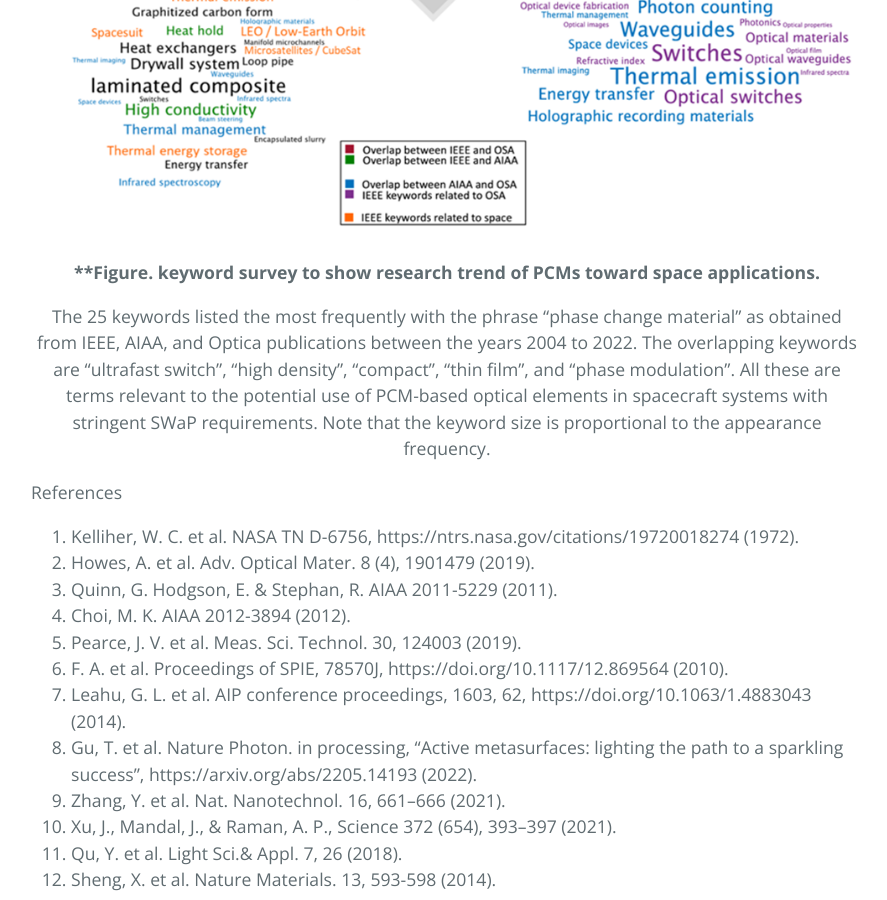
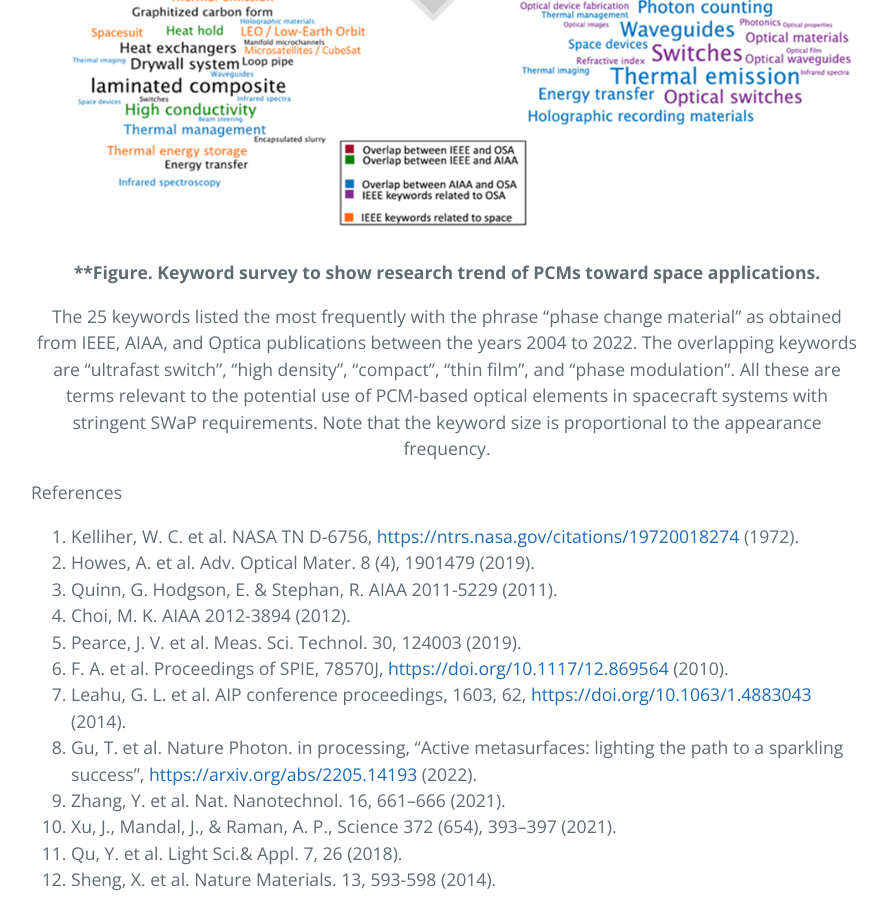
Before and after one commit to Spaceborne-PCMs/Spaceborne-PCMs.github.io, a Jekyll site: the page built from researchtrends.md, in a window 1280 px wide and 900 px high, scrolled down 2634 px. Shown: the whole window, without its empty margins (193-1080 px from the left). Built offline with Jekyll 4.4.1, drawn with Linux system fonts in a browser that asks for light colours; part of the change alters nothing that is shown.

```diff
--- a/researchtrends.md
+++ b/researchtrends.md
@@ -22,19 +22,19 @@ PCMs’ non-volatile, reconfigurable, and fast-switching characteristics are an
 
 ![InSitu](figures/keywordsearch.png)
 
-**<center>**Figure. keyword survey to show research trend of PCMs toward space applications.</center>**
+**<center>**Figure. Keyword survey to show research trend of PCMs toward space applications.</center>**
 
 <center>The 25 keywords listed the most frequently with the phrase “phase change material” as obtained from IEEE, AIAA, and Optica publications between the years 2004 to 2022. The overlapping keywords are “ultrafast switch”, “high density”, “compact”, “thin film”, and “phase modulation”. All these are terms relevant to the potential use of PCM-based optical elements in spacecraft systems with stringent SWaP requirements. Note that the keyword size is proportional to the appearance frequency.</center>
 
 References
-1.	Kelliher, W. C. et al. NASA TN D-6756, https://ntrs.nasa.gov/citations/19720018274 (1972).
+1.	Kelliher, W. C. et al. NASA TN D-6756, [https://ntrs.nasa.gov/citations/19720018274](https://ntrs.nasa.gov/citations/19720018274) (1972).
 2.	Howes, A. et al. Adv. Optical Mater. 8 (4), 1901479 (2019).
 3.	Quinn, G. Hodgson, E. & Stephan, R. AIAA 2011-5229 (2011).
 4.	Choi, M. K. AIAA 2012-3894 (2012).
 5.	Pearce, J. V. et al. Meas. Sci. Technol. 30, 124003 (2019).
-6.	F. A. et al. Proceedings of SPIE, 78570J, https://doi.org/10.1117/12.869564 (2010).
-7.	Leahu, G. L. et al. AIP conference proceedings, 1603, 62, https://doi.org/10.1063/1.4883043 (2014).
-8.	Gu, T. et al. Nature Photon. in processing, “Active metasurfaces: lighting the path to a sparkling success”, https://arxiv.org/abs/2205.14193 (2022).
+6.	F. A. et al. Proceedings of SPIE, 78570J, [https://doi.org/10.1117/12.869564](https://doi.org/10.1117/12.869564) (2010).
+7.	Leahu, G. L. et al. AIP conference proceedings, 1603, 62, [https://doi.org/10.1063/1.4883043](https://doi.org/10.1063/1.4883043) (2014).
+8.	Gu, T. et al. Nature Photon. in processing, “Active metasurfaces: lighting the path to a sparkling success”, [https://arxiv.org/abs/2205.14193](https://arxiv.org/abs/2205.14193) (2022).
 9.	Zhang, Y. et al. Nat. Nanotechnol. 16, 661–666 (2021).
 10.	Xu, J., Mandal, J., & Raman, A. P., Science 372 (654), 393–397 (2021).
 11.	Qu, Y. et al. Light Sci.& Appl. 7, 26 (2018).
```
